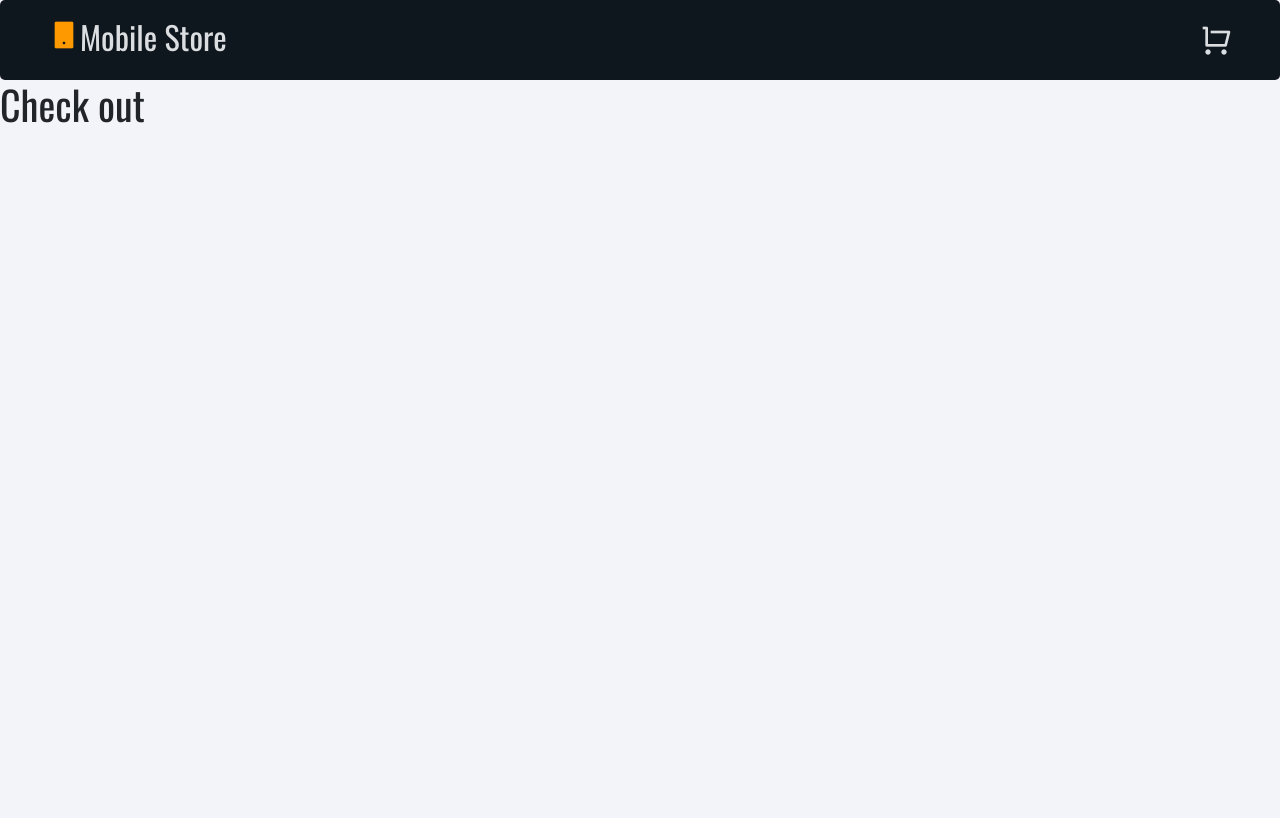
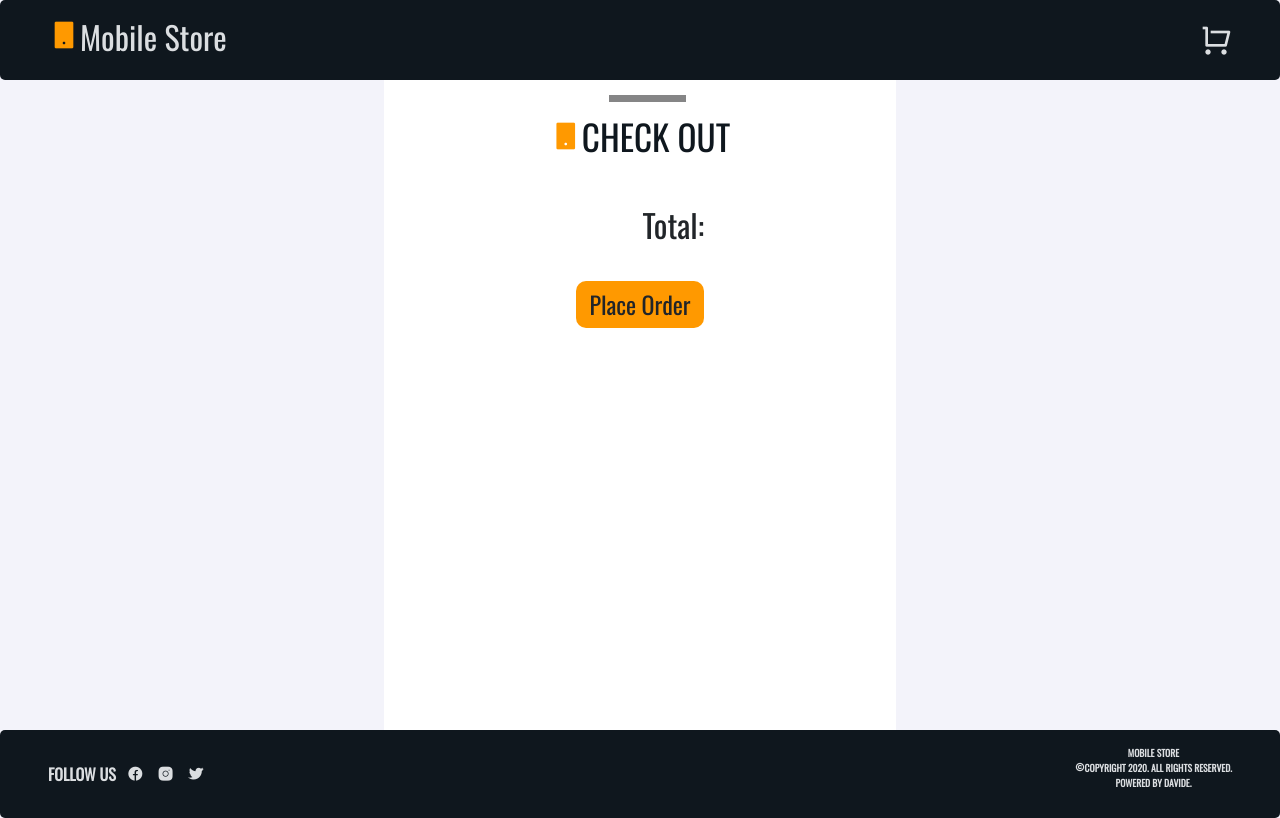
Before and after one commit to Da-vi-de/Mobile-Store, a React (Create React App) app: page /cart in a window 1280 px wide. Built offline with nearby package versions, Linux system fonts and the light colour scheme.

Commit message:
Cart style

```diff
--- a/public/index.html
+++ b/public/index.html
@@ -9,7 +9,7 @@
       name="description"
       content="Web site created using create-react-app"
     />
-    <link rel="apple-touch-icon" href="%PUBLIC_URL%/logo192.png" />
+    <link rel="apple-touch-icon" href="%PUBLIC_URL%/logo192.png">
     <link href="https://fonts.googleapis.com/css?family=Oswald&display=swap" rel="stylesheet">
     <link href="https://cdn.jsdelivr.net/npm/remixicon@2.4.0/fonts/remixicon.css" rel="stylesheet">
     <link rel="manifest" href="%PUBLIC_URL%/manifest.json" />
--- /dev/null
+++ b/src/components/CartItem.js
@@ -0,0 +1,15 @@
+import React from 'react'
+
+function cartItem({item}) {
+    return(
+        <div className='cart-item'>
+            <i className="ri-delete-bin-line"></i>
+            <img src={item.img} alt='Mobile phones in cart' className='mobile-cart'></img>
+            <p className='mobile-cart-price'>€ {item.price}</p>
+        </div>
+    )
+}
+
+
+/* */
+export default cartItem
--- a/src/index.css
+++ b/src/index.css
@@ -15,6 +15,21 @@ body {
 
 .mobile-img {
   width: 80%;
+}
+
+.cart-item {
+  display: flex;
+  align-items: center;
+}
+
+
+.mobile-cart {
+  width: 30%;
+  margin: 0 0 3em 1em;
+  padding: 1em;
+  text-align: center;
+  background-color: #f3f3fa;
+  border-radius: 10px;
 }
 
 
@@ -42,15 +57,48 @@ body {
   color: #ff9900;
 }
 
+.ri-delete-bin-line {
+  margin-left: auto;
+}
+
+.order-button {
+  margin-top: 2em;
+  padding-bottom: 2em;
+  text-align: center;
+}
+
+.btn {
+  padding: .2em .5em;
+  background-color: #ff9900;
+  font-size: 1.5rem;
+  border-radius: 10px;
+  outline: none;
+}
+
+.btn:focus,
+    active {
+       outline: none;
+       color: #787879e6;
+       box-shadow: none;
+}
+
 
 /*============
 === Layout ===*/
 
+.container,
+.checkout-container {
+  margin: 0 auto;
+  background: #fff;
+  min-height: 650px;
+}
+
 .container {
   width: 60%;
-  max-width: 900px;
-  margin: 0 auto;
-  background: #fff;
+}
+
+.checkout-container {
+  width: 40%;
 }
 
 .carousel-container {
@@ -140,7 +188,7 @@ a:focus,
   position: absolute;
 }
 
-.products {
+.our-products-checkout {
   position: relative;
   font-size: 2.2rem;
   text-align: center;
@@ -149,13 +197,23 @@ a:focus,
   padding: 1em 0;
 }
 
-.products:before {
+.our-products-checkout:before {
   content: '';
   position: absolute;
   width: 20%;
   height: 7px;
   top: 15px;
-  left: 40%;
+  left: 41%;
+  background-color: rgba(120, 120, 121, 0.9);
+}
+
+.checkout:before{
+  content: '';
+  position: absolute;
+  width: 15%;
+  height: 7px;
+  top: 15px;
+  left: 44%;
   background-color: rgba(120, 120, 121, 0.9);
 }
 
@@ -178,3 +236,17 @@ a:focus,
   font-size: 1.3rem;
   margin: 0;
 }
+
+.mobile-cart-price {
+  margin-left: auto;
+  margin-right: auto;
+  text-decoration: bold;
+  font-size: 1.2rem;
+  font-weight: bold;
+}
+
+.total-cost {
+  margin-right: 6em;
+  text-align: right;
+  font-size: 2rem;
+}
--- a/src/pages/Cart.js
+++ b/src/pages/Cart.js
@@ -1,10 +1,33 @@
-import React from 'react'
+import React, { Fragment, useContext } from 'react'
+import Footer from '../components/Footer'
+import CartItem from '../components/CartItem'
+
+import {Context} from '../Context'
 
 function Cart() {
+    const {cartItems} = useContext(Context)
+    const CartItemElements = cartItems.map(item => (
+        <CartItem key= {item.id} item= {item}/>
+    ))
+
     return(
-        <main className='cart-page'>
-            <h1>Check out</h1>
-        </main>
+        <Fragment>
+            <main className='checkout-container'>
+                <h1 className='our-products-checkout checkout'>
+                <i className="ri-smartphone-fill"></i>
+                    Check out
+                </h1>
+
+                {CartItemElements}
+                <p className="total-cost">Total: </p>
+
+                <div className='order-button'>
+                    <button className='btn'>Place Order</button>
+                </div>
+            </main>
+
+            <Footer />
+        </Fragment>
     )
 }
 
--- a/src/pages/Mobile.js
+++ b/src/pages/Mobile.js
@@ -36,7 +36,7 @@ function cartIcon(item) {
     return(
         <Fragment>
             <main className='container'>
-                <h1 className='products'>
+                <h1 className='our-products-checkout'>
                     <i className="ri-smartphone-fill"></i>
                     Our Products
                 </h1>
```
Also changed, not shown: 1 other file (tests, documents, lock files or other folders).
